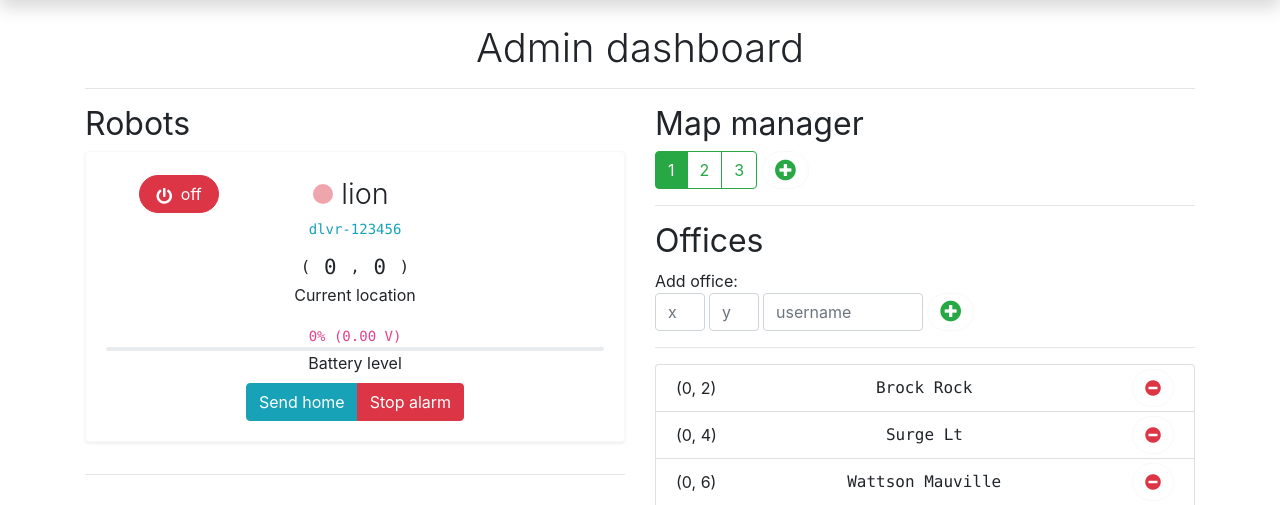
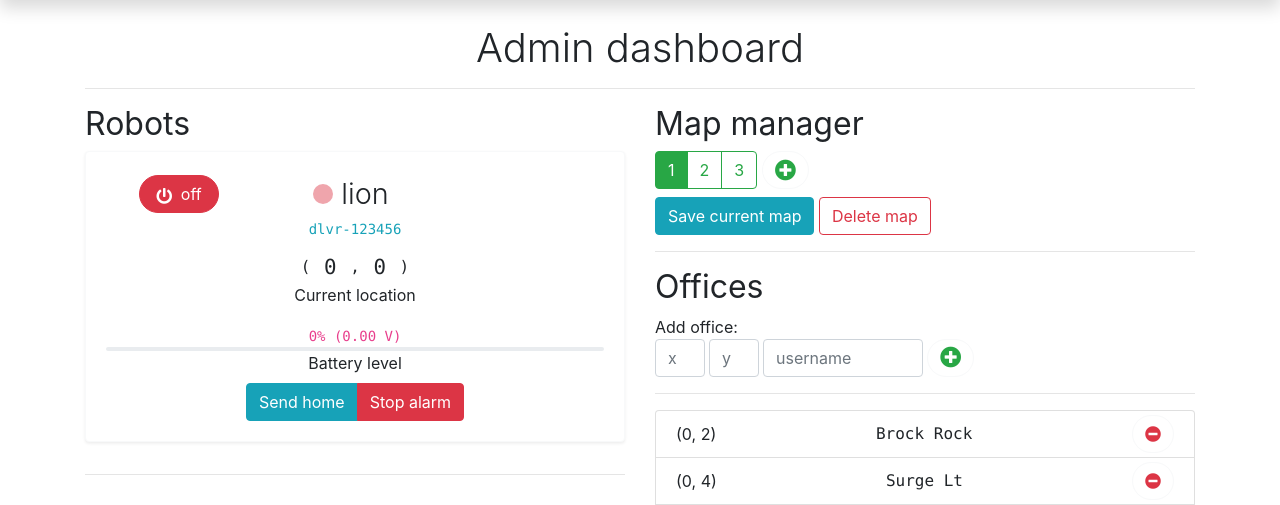
Before and after one commit to JMaio/deliver.ai, a Flask app: page /admin/ in a window 1280 px wide. Shown: the part 56-561 px from the top of the page. Run offline with Flask 2, Linux system fonts and the light colour scheme; data that the repository does not hold is empty; some libraries are stand-ins or nearby versions.

Commit message:
implement map load + save + delete

```diff
--- a/flask_app/app.py
+++ b/flask_app/app.py
@@ -2,6 +2,7 @@ import datetime
 import json
 import os
 
+import requests
 from flask import Flask, render_template, request, url_for, \
     render_template_string, abort
 from flask_sqlalchemy import SQLAlchemy
@@ -78,6 +79,17 @@ def create_app():
 
     def get_map_file(map_no):
         return os.path.join(MAP_DIR, 'map{}.json'.format(map_no))
+
+    def load_json_map(mapfile):
+        # check map exists
+        if not os.path.isfile(mapfile):
+            return False
+        # force update office_map
+        office_map.update({
+            person.username: person for person in
+            Person.from_json_file(mapfile)
+        })
+        return True
 
     people = Person.from_json_file(get_map_file(1))
     people_map = {person.username: person for person in people}
@@ -481,12 +493,8 @@ def create_app():
                 return "error"
             # check map exists
             m = get_map_file(n)
-            if not os.path.isfile(m):
+            if not load_json_map(m):
                 return "error"
-            # force update office_map
-            office_map.update({
-                person.username: person for person in Person.from_json_file(m)
-            })
             print("loaded new map with {} offices"
                   .format(len(office_map.get())))
             tcp_server.send_encoded_message(['UPDATEMAP'])
@@ -501,8 +509,25 @@ def create_app():
             office_map.update({})
             return office_map.to_json()
         elif args == 'savemap':
-            with open(get_map_file(maps['n']), "w+") as f:
-                f.write(office_map.to_json())
+            try:
+                with open(get_map_file(maps['n']), "w+") as f:
+                    f.write(office_map.to_json())
+                return "Map saved successfully!"
+            except Exception as e:
+                return "Save failed! {}".format(e)
+        elif args == 'delete_map':
+            try:
+                n = maps['n']
+                os.remove(get_map_file(n))
+                maps['available'].remove(n)
+
+                maps['n'] = 1
+                m = get_map_file(maps['n'])
+                if not load_json_map(m):
+                    return "error"
+                return "Map deleted!"
+            except Exception as e:
+                return "Delete failed! {}".format(e)
         elif args == 'add_office':
             params = {
                 # send key, value pair only if value present
--- a/flask_app/templates/admin.html
+++ b/flask_app/templates/admin.html
@@ -37,7 +37,7 @@
         <!-- Map -->
         <div class="col-12 col-lg-6">
             <h2 class="font-weight-normal">Map manager</h2>
-            <div>
+            <div class="mb-2">
                 <div class="btn-group btn-group-toggle" data-toggle="buttons">
                     {% for map in maps['available'] %}
                         {% set this_map = map == maps['n'] %}
@@ -59,6 +59,27 @@
                     <i class="fas fa-plus-circle fa-lg text-success"></i>
                 </button>
             </div>
+            <button class="btn btn-info" onclick="
+            $.post({
+                url: '/api/savemap',
+                success: function(msg) {
+                    alert(msg)
+                }
+            })">Save current map
+            </button>
+            <button class="btn btn-outline-danger" onclick="
+                    let conf = confirm('Are you sure you want to delete this map?');
+                    if (conf) {
+                        $.post({
+                            url: '/api/delete_map',
+                            success: function(msg) {
+                                alert(msg);
+                                window.location.reload();
+                            },
+                        })
+                    }">Delete map
+            </button>
+{#            <p>{{ maps }}</p>#}
             <hr>
             <h2 class="font-weight-normal">Offices</h2>
             <p class="my-auto mr-2">Add office:</p>
--- a/flask_app/templates/base.html
+++ b/flask_app/templates/base.html
@@ -26,7 +26,7 @@
 <body>
 {% block nav %}
     <nav class="navbar navbar-expand-md navbar-dark bg-lightblue shadow text-center sticky-top"
-         style="z-index: 1;">
+         style="z-index: 10;">
         <div class="container">
             <a href="/" class="navbar-brand">deliver.ai</a>
 
```
